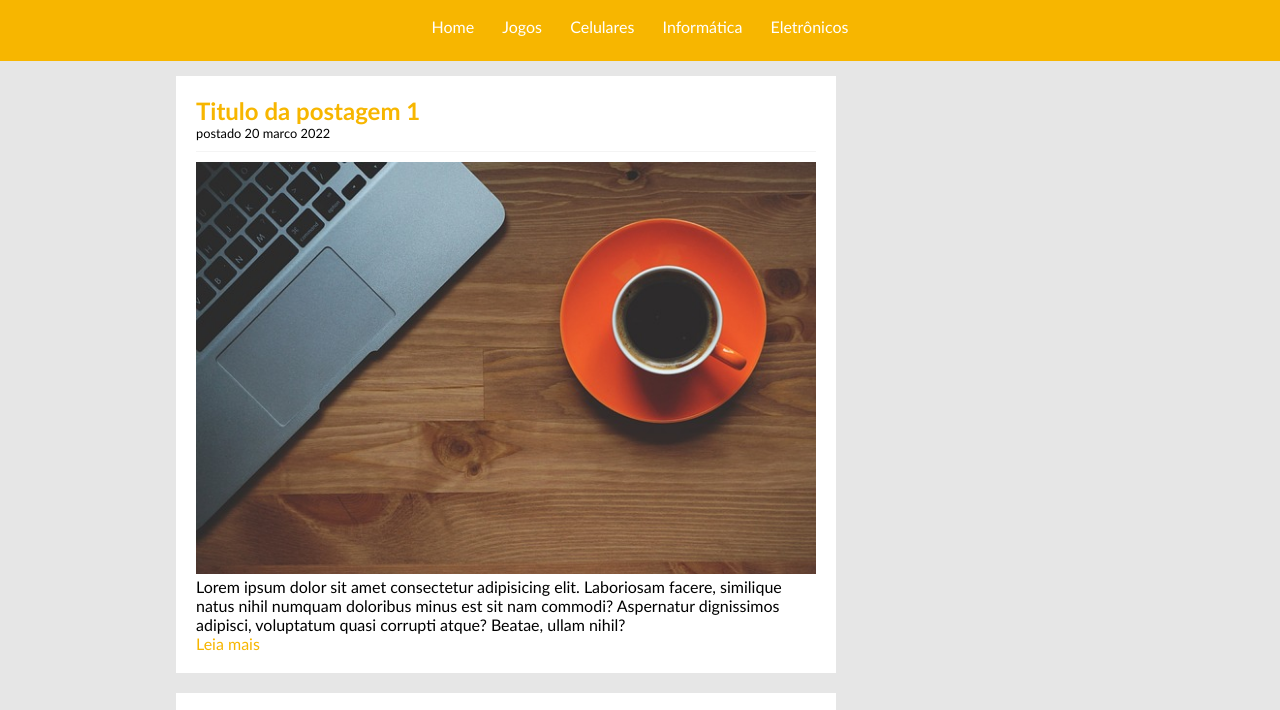
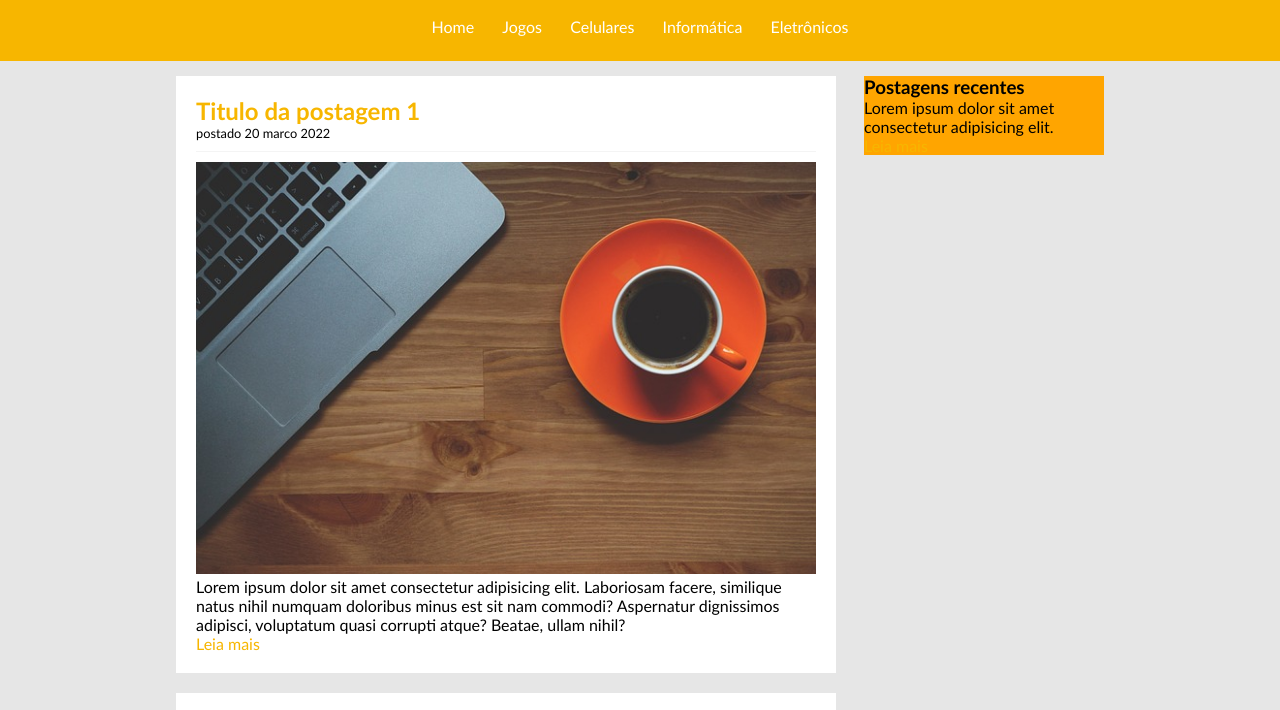
Before and after one commit to oericdacosta/techblog, a plain HTML site: page index.html in a window 1280 px wide. Shown: the part 76-786 px from the top of the page. Drawn offline with Linux system fonts and the light colour scheme.

Commit message:
Develop area-lateral

```diff
--- a/index.html
+++ b/index.html
@@ -45,7 +45,15 @@
                 <a href="">Leia mais</a>
             </div>
         </div>
-        <div id="area-lateral"></div>
+        <div id="area-lateral">
+            <div class="conteudo-lateral">
+                <h3>Postagens recentes</h3>
+                <div class="postagem-lateral">
+                    <p>Lorem ipsum dolor sit amet consectetur adipisicing elit.</p>
+                    <a href="">Leia mais</a>
+                </div>
+            </div>
+        </div>
         <div id="rodape"></div>
     </div>
 </body>
```
